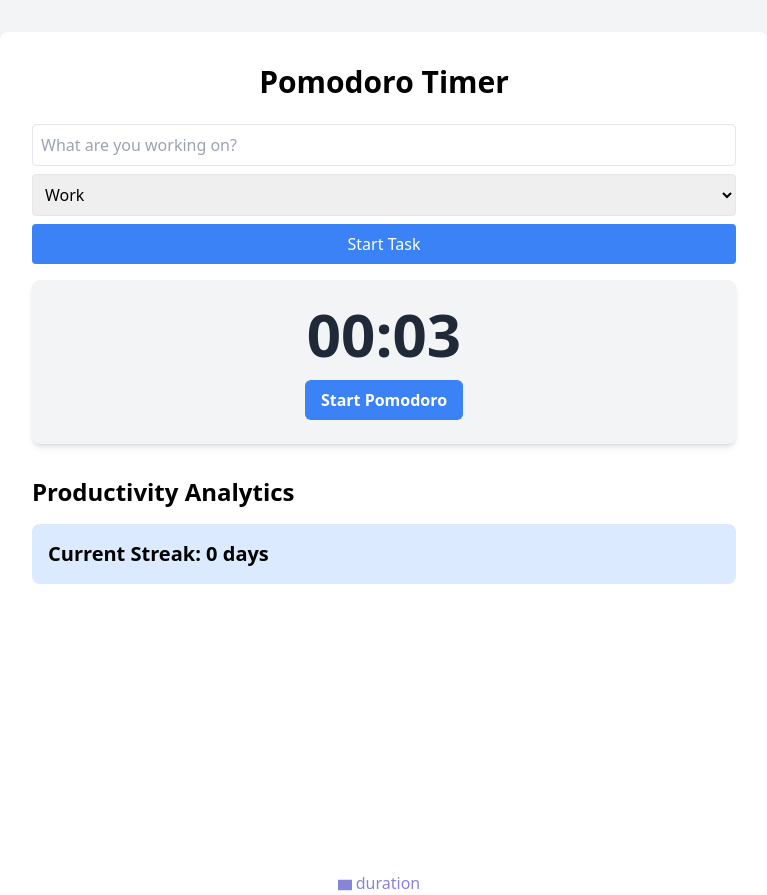
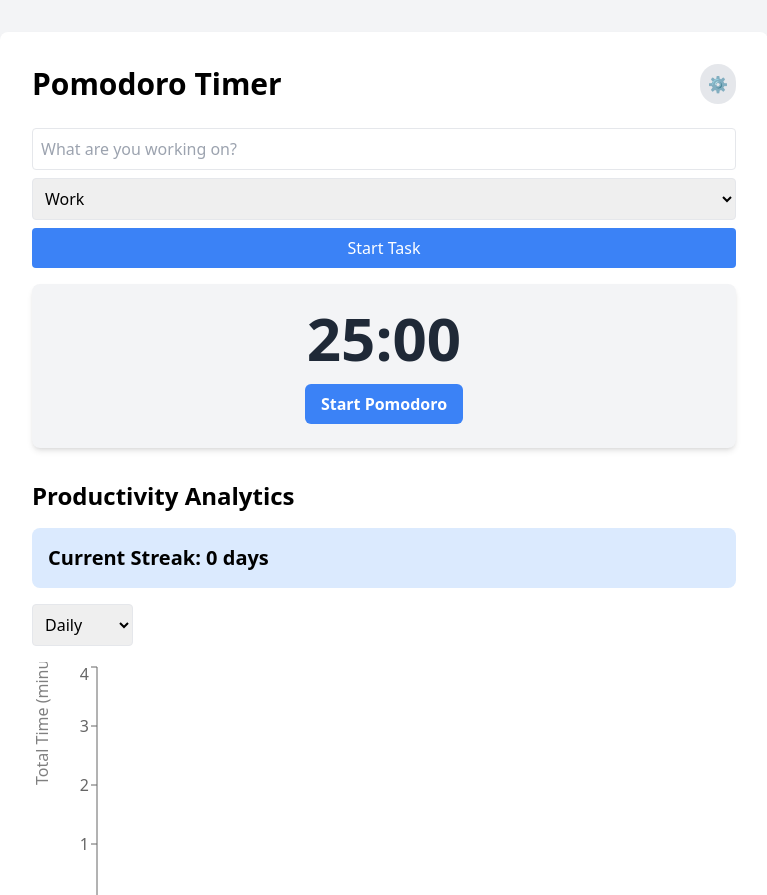
Before and after one commit to AndresPaulino/pomodoro-timer, a React (Create React App) app: page / in a window 1280 px wide. Shown: the top 895 px of the page, without its empty margins (256-1023 px from the left). Built offline with nearby package versions, Linux system fonts and the light colour scheme.

Commit message:
Refactor to include more details and better analytic logging

```diff
--- a/src/App.tsx
+++ b/src/App.tsx
@@ -1,17 +1,33 @@
-import React, { useState } from 'react';
+import React, { useState, useEffect } from 'react';
 import { ToastContainer } from 'react-toastify';
 import 'react-toastify/dist/ReactToastify.css';
 import Timer from './components/Timer';
 import TaskInput from './components/TaskInput';
 import Analytics from './components/Analytics';
+import Settings from './components/Settings';
 import useProductivityData from './hooks/useProductivityData';
 
 const App: React.FC = () => {
   const [currentTask, setCurrentTask] = useState<{ task: string; category: string } | null>(null);
-  const { sessions, addSession, currentStreak } = useProductivityData();
+  const { sessions, dailyStats, addSession, currentStreak, updateStreak } = useProductivityData();
+  const [showSettings, setShowSettings] = useState(false);
+  const [pomodoroTime, setPomodoroTime] = useState(() => {
+    const saved = localStorage.getItem('pomodoroTime');
+    return saved ? parseInt(saved, 10) : 1500; // 25 minutes default
+  });
+  const [breakTime, setBreakTime] = useState(() => {
+    const saved = localStorage.getItem('breakTime');
+    return saved ? parseInt(saved, 10) : 300; // 5 minutes default
+  });
+
+  useEffect(() => {
+    localStorage.setItem('pomodoroTime', pomodoroTime.toString());
+    localStorage.setItem('breakTime', breakTime.toString());
+  }, [pomodoroTime, breakTime]);
 
   const handleTaskStart = (task: string, category: string) => {
     setCurrentTask({ task, category });
+    updateStreak(); // Update streak when a new task is started
   };
 
   const handleTimerComplete = (duration: number) => {
@@ -24,10 +40,25 @@ const App: React.FC = () => {
     }
   };
 
+  const handleSettingsSave = (newPomodoroTime: number, newBreakTime: number) => {
+    setPomodoroTime(newPomodoroTime);
+    setBreakTime(newBreakTime);
+    setShowSettings(false);
+  };
+
   return (
     <div className='min-h-screen bg-gray-100 py-8'>
       <div className='max-w-3xl mx-auto bg-white p-8 rounded-lg shadow-md'>
-        <h1 className='text-3xl font-bold mb-6 text-center'>Pomodoro Timer</h1>
+        <div className='flex justify-between items-center mb-6'>
+          <h1 className='text-3xl font-bold'>Pomodoro Timer</h1>
+          <button onClick={() => setShowSettings(!showSettings)} className='bg-gray-200 hover:bg-gray-300 rounded-full p-2'>
+            ⚙️
+          </button>
+        </div>
+        {showSettings ? (
+          <Settings pomodoroTime={pomodoroTime} breakTime={breakTime} onSave={handleSettingsSave} />
+        ) : (
+          <>
             <TaskInput onTaskStart={handleTaskStart} />
             {currentTask && (
               <div className='mb-4 text-center'>
@@ -35,8 +66,10 @@ const App: React.FC = () => {
                 <p className='text-gray-600'>Category: {currentTask.category}</p>
               </div>
             )}
-        <Timer onComplete={handleTimerComplete} />
-        <Analytics sessions={sessions} currentStreak={currentStreak} />
+            <Timer pomodoroTime={pomodoroTime} breakTime={breakTime} onComplete={handleTimerComplete} />
+            <Analytics sessions={sessions} dailyStats={dailyStats} currentStreak={currentStreak} />
+          </>
+        )}
         <ToastContainer limit={1} />
       </div>
     </div>
--- a/src/components/Analytics.tsx
+++ b/src/components/Analytics.tsx
@@ -1,22 +1,57 @@
-import React from 'react';
-import { BarChart, Bar, XAxis, YAxis, Tooltip, Legend, ResponsiveContainer } from 'recharts';
+import React, { useState, useMemo } from 'react';
+import { LineChart, Line, XAxis, YAxis, Tooltip, Legend, ResponsiveContainer } from 'recharts';
 import { ProductivitySession } from '../hooks/useProductivityData';
 
 interface AnalyticsProps {
   sessions: ProductivitySession[];
+  dailyStats: { date: string; totalTime: number }[];
   currentStreak: number;
 }
 
-const Analytics: React.FC<AnalyticsProps> = ({ sessions, currentStreak }) => {
-  const categorySummary = sessions.reduce((acc, session) => {
-    acc[session.category] = (acc[session.category] || 0) + session.duration;
-    return acc;
-  }, {} as Record<string, number>);
+type TimeRange = 'daily' | 'weekly' | 'monthly';
 
-  const chartData = Object.entries(categorySummary).map(([category, duration]) => ({
-    category,
-    duration: Math.round(duration / 60), // Convert to minutes
-  }));
+const Analytics: React.FC<AnalyticsProps> = ({ sessions, dailyStats, currentStreak }) => {
+  const [timeRange, setTimeRange] = useState<TimeRange>('daily');
+
+  const chartData = useMemo(() => {
+    const now = new Date();
+    const timeRanges = {
+      daily: 7,
+      weekly: 4,
+      monthly: 12,
+    };
+
+    const data = new Array(timeRanges[timeRange])
+      .fill(0)
+      .map((_, index) => {
+        const date = new Date(now);
+        date.setDate(date.getDate() - index * (timeRange === 'daily' ? 1 : 7));
+        const dateStr = date.toISOString().split('T')[0];
+
+        if (timeRange === 'daily') {
+          const stat = dailyStats.find((s) => s.date === dateStr);
+          return { date: dateStr, totalTime: stat ? Math.round(stat.totalTime / 60) : 0 };
+        } else {
+          const weekStart = new Date(date);
+          weekStart.setDate(weekStart.getDate() - weekStart.getDay());
+          const weekEnd = new Date(weekStart);
+          weekEnd.setDate(weekEnd.getDate() + 6);
+
+          const totalTime = dailyStats.reduce((sum, stat) => {
+            const statDate = new Date(stat.date);
+            if (statDate >= weekStart && statDate <= weekEnd) {
+              return sum + stat.totalTime;
+            }
+            return sum;
+          }, 0);
+
+          return { date: dateStr, totalTime: Math.round(totalTime / 60) };
+        }
+      })
+      .reverse();
+
+    return data;
+  }, [dailyStats, timeRange]);
 
   return (
     <div className='mt-8'>
@@ -26,14 +61,21 @@ const Analytics: React.FC<AnalyticsProps> = ({ sessions, currentStreak }) => {
           Current Streak: {currentStreak} {currentStreak === 1 ? 'day' : 'days'}
         </p>
       </div>
+      <div className='mb-4'>
+        <select value={timeRange} onChange={(e) => setTimeRange(e.target.value as TimeRange)} className='p-2 border rounded'>
+          <option value='daily'>Daily</option>
+          <option value='weekly'>Weekly</option>
+          <option value='monthly'>Monthly</option>
+        </select>
+      </div>
       <ResponsiveContainer width='100%' height={300}>
-        <BarChart data={chartData}>
-          <XAxis dataKey='category' />
-          <YAxis label={{ value: 'Duration (minutes)', angle: -90, position: 'insideLeft' }} />
+        <LineChart data={chartData}>
+          <XAxis dataKey='date' />
+          <YAxis label={{ value: 'Total Time (minutes)', angle: -90, position: 'insideLeft' }} />
           <Tooltip />
           <Legend />
-          <Bar dataKey='duration' fill='#8884d8' />
-        </BarChart>
+          <Line type='monotone' dataKey='totalTime' stroke='#8884d8' />
+        </LineChart>
       </ResponsiveContainer>
       <div className='mt-4'>
         <h3 className='text-xl font-semibold mb-2'>Recent Sessions</h3>
--- /dev/null
+++ b/src/components/Settings.tsx
@@ -0,0 +1,54 @@
+import React, { useState } from 'react';
+
+interface SettingsProps {
+  pomodoroTime: number;
+  breakTime: number;
+  onSave: (newPomodoroTime: number, newBreakTime: number) => void;
+}
+
+const Settings: React.FC<SettingsProps> = ({ pomodoroTime, breakTime, onSave }) => {
+  const [newPomodoroTime, setNewPomodoroTime] = useState(pomodoroTime);
+  const [newBreakTime, setNewBreakTime] = useState(breakTime);
+
+  const handleSave = () => {
+    onSave(newPomodoroTime, newBreakTime);
+  };
+
+  return (
+    <div className='bg-white p-6 rounded-lg shadow-md'>
+      <h2 className='text-2xl font-bold mb-4'>Settings</h2>
+      <div className='mb-4'>
+        <label className='block text-gray-700 text-sm font-bold mb-2' htmlFor='pomodoroTime'>
+          Pomodoro Duration (minutes):
+        </label>
+        <input
+          id='pomodoroTime'
+          type='number'
+          value={newPomodoroTime / 60}
+          onChange={(e) => setNewPomodoroTime(Number(e.target.value) * 60)}
+          className='shadow appearance-none border rounded w-full py-2 px-3 text-gray-700 leading-tight focus:outline-none focus:shadow-outline'
+        />
+      </div>
+      <div className='mb-4'>
+        <label className='block text-gray-700 text-sm font-bold mb-2' htmlFor='breakTime'>
+          Break Duration (minutes):
+        </label>
+        <input
+          id='breakTime'
+          type='number'
+          value={newBreakTime / 60}
+          onChange={(e) => setNewBreakTime(Number(e.target.value) * 60)}
+          className='shadow appearance-none border rounded w-full py-2 px-3 text-gray-700 leading-tight focus:outline-none focus:shadow-outline'
+        />
+      </div>
+      <button
+        onClick={handleSave}
+        className='bg-blue-500 hover:bg-blue-700 text-white font-bold py-2 px-4 rounded focus:outline-none focus:shadow-outline'
+      >
+        Save Settings
+      </button>
+    </div>
+  );
+};
+
+export default Settings;
--- a/src/components/Timer.tsx
+++ b/src/components/Timer.tsx
@@ -2,16 +2,15 @@ import React, { useState, useEffect, useCallback } from 'react';
 import { toast } from 'react-toastify';
 
 interface TimerProps {
+  pomodoroTime: number;
+  breakTime: number;
   onComplete: (duration: number) => void;
 }
 
 type TimerState = 'pomodoro' | 'break' | 'idle';
 
-const POMODORO_TIME = 3; // 25 minutes
-const BREAK_TIME = 3; // 5 minutes
-
-const Timer: React.FC<TimerProps> = ({ onComplete }) => {
-  const [time, setTime] = useState<number>(POMODORO_TIME);
+const Timer: React.FC<TimerProps> = ({ pomodoroTime, breakTime, onComplete }) => {
+  const [time, setTime] = useState<number>(pomodoroTime);
   const [isActive, setIsActive] = useState<boolean>(false);
   const [elapsedTime, setElapsedTime] = useState<number>(0);
   const [timerState, setTimerState] = useState<TimerState>('idle');
@@ -23,16 +22,16 @@ const Timer: React.FC<TimerProps> = ({ onComplete }) => {
   }, []);
 
   const startPomodoro = useCallback(() => {
-    resetTimer(POMODORO_TIME);
+    resetTimer(pomodoroTime);
     setTimerState('pomodoro');
     setIsActive(true);
-  }, [resetTimer]);
+  }, [pomodoroTime, resetTimer]);
 
   const startBreak = useCallback(() => {
-    resetTimer(BREAK_TIME);
+    resetTimer(breakTime);
     setTimerState('break');
     setIsActive(true);
-  }, [resetTimer]);
+  }, [breakTime, resetTimer]);
 
   useEffect(() => {
     let interval: NodeJS.Timeout | null = null;
@@ -83,7 +82,7 @@ const Timer: React.FC<TimerProps> = ({ onComplete }) => {
             Pause
           </button>
         )}
-        {timerState === 'pomodoro' && !isActive && time !== POMODORO_TIME && (
+        {timerState === 'pomodoro' && !isActive && time !== pomodoroTime && (
           <button className='px-4 py-2 rounded-md text-white font-semibold bg-green-500 hover:bg-green-600' onClick={toggleTimer}>
             Resume
           </button>
--- a/src/hooks/useProductivityData.ts
+++ b/src/hooks/useProductivityData.ts
@@ -2,65 +2,94 @@ import { useState, useEffect } from 'react';
 
 export interface ProductivitySession {
   id: string;
-  date: Date;
+  date: string; // ISO string
   duration: number;
   category: string;
   task: string;
 }
 
+interface DailyStats {
+  date: string; // ISO string (YYYY-MM-DD)
+  totalTime: number;
+}
+
 export interface ProductivityData {
   sessions: ProductivitySession[];
-  totalTime: number;
+  dailyStats: DailyStats[];
   currentStreak: number;
   addSession: (session: Omit<ProductivitySession, 'id' | 'date'>) => void;
   removeSession: (id: string) => void;
+  updateStreak: () => void;
 }
 
 const useProductivityData = (): ProductivityData => {
-  const [sessions, setSessions] = useState<ProductivitySession[]>([]);
-  const [currentStreak, setCurrentStreak] = useState<number>(0);
-
-  useEffect(() => {
-    const storedSessions = localStorage.getItem('productivitySessions');
-    const storedStreak = localStorage.getItem('currentStreak');
-    if (storedSessions) {
-      setSessions(JSON.parse(storedSessions, (key, value) => (key === 'date' ? new Date(value) : value)));
-    }
-    if (storedStreak) {
-      setCurrentStreak(parseInt(storedStreak, 10));
-    }
-  }, []);
+  const [sessions, setSessions] = useState<ProductivitySession[]>(() => {
+    const stored = localStorage.getItem('productivitySessions');
+    return stored ? JSON.parse(stored) : [];
+  });
+  const [dailyStats, setDailyStats] = useState<DailyStats[]>(() => {
+    const stored = localStorage.getItem('dailyStats');
+    return stored ? JSON.parse(stored) : [];
+  });
+  const [currentStreak, setCurrentStreak] = useState<number>(() => {
+    const stored = localStorage.getItem('currentStreak');
+    return stored ? parseInt(stored, 10) : 0;
+  });
+  const [lastStreakUpdate, setLastStreakUpdate] = useState<string>(() => {
+    return localStorage.getItem('lastStreakUpdate') || '';
+  });
 
   useEffect(() => {
     localStorage.setItem('productivitySessions', JSON.stringify(sessions));
+    localStorage.setItem('dailyStats', JSON.stringify(dailyStats));
     localStorage.setItem('currentStreak', currentStreak.toString());
-  }, [sessions, currentStreak]);
+    localStorage.setItem('lastStreakUpdate', lastStreakUpdate);
+  }, [sessions, dailyStats, currentStreak, lastStreakUpdate]);
 
   const addSession = (session: Omit<ProductivitySession, 'id' | 'date'>): void => {
+    const now = new Date();
     const newSession = {
       ...session,
-      id: Date.now().toString(),
-      date: new Date(),
+      id: now.getTime().toString(),
+      date: now.toISOString(),
     };
     setSessions((prevSessions) => [...prevSessions, newSession]);
 
-    // Update streak
-    const lastSession = sessions[sessions.length - 1];
-    const oneDayInMs = 24 * 60 * 60 * 1000;
-    if (lastSession && new Date(newSession.date).getTime() - new Date(lastSession.date).getTime() <= oneDayInMs) {
-      setCurrentStreak((prevStreak) => prevStreak + 1);
-    } else {
-      setCurrentStreak(1);
+    // Update daily stats
+    const today = now.toISOString().split('T')[0];
+    setDailyStats((prevStats) => {
+      const todayStats = prevStats.find((stat) => stat.date === today);
+      if (todayStats) {
+        return prevStats.map((stat) => (stat.date === today ? { ...stat, totalTime: stat.totalTime + session.duration } : stat));
+      } else {
+        return [...prevStats, { date: today, totalTime: session.duration }];
+      }
+    });
+
+    updateStreak();
+  };
+
+  const updateStreak = () => {
+    const today = new Date().toISOString().split('T')[0];
+    if (today !== lastStreakUpdate) {
+      const yesterday = new Date(new Date().setDate(new Date().getDate() - 1)).toISOString().split('T')[0];
+
+      if (lastStreakUpdate === yesterday) {
+        setCurrentStreak((prevStreak) => prevStreak + 1);
+      } else if (lastStreakUpdate !== today) {
+        setCurrentStreak(1);
+      }
+
+      setLastStreakUpdate(today);
     }
   };
 
   const removeSession = (id: string): void => {
     setSessions((prevSessions) => prevSessions.filter((session) => session.id !== id));
+    // Note: We should also update dailyStats here, but for simplicity, we'll skip that for now
   };
 
-  const totalTime = sessions.reduce((sum, session) => sum + session.duration, 0);
-
-  return { sessions, totalTime, currentStreak, addSession, removeSession };
+  return { sessions, dailyStats, currentStreak, addSession, removeSession, updateStreak };
 };
 
 export default useProductivityData;
```
Lines whose indentation alone changed are shown as unchanged.
